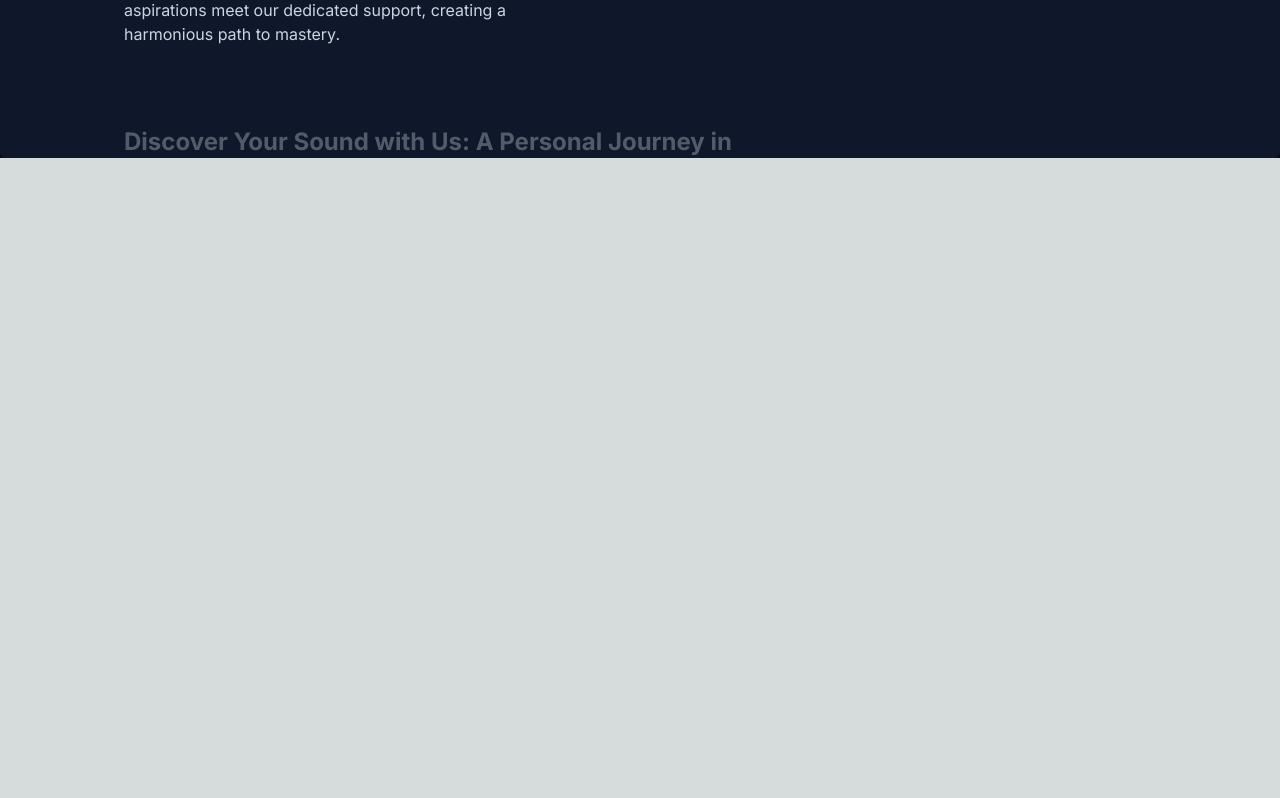
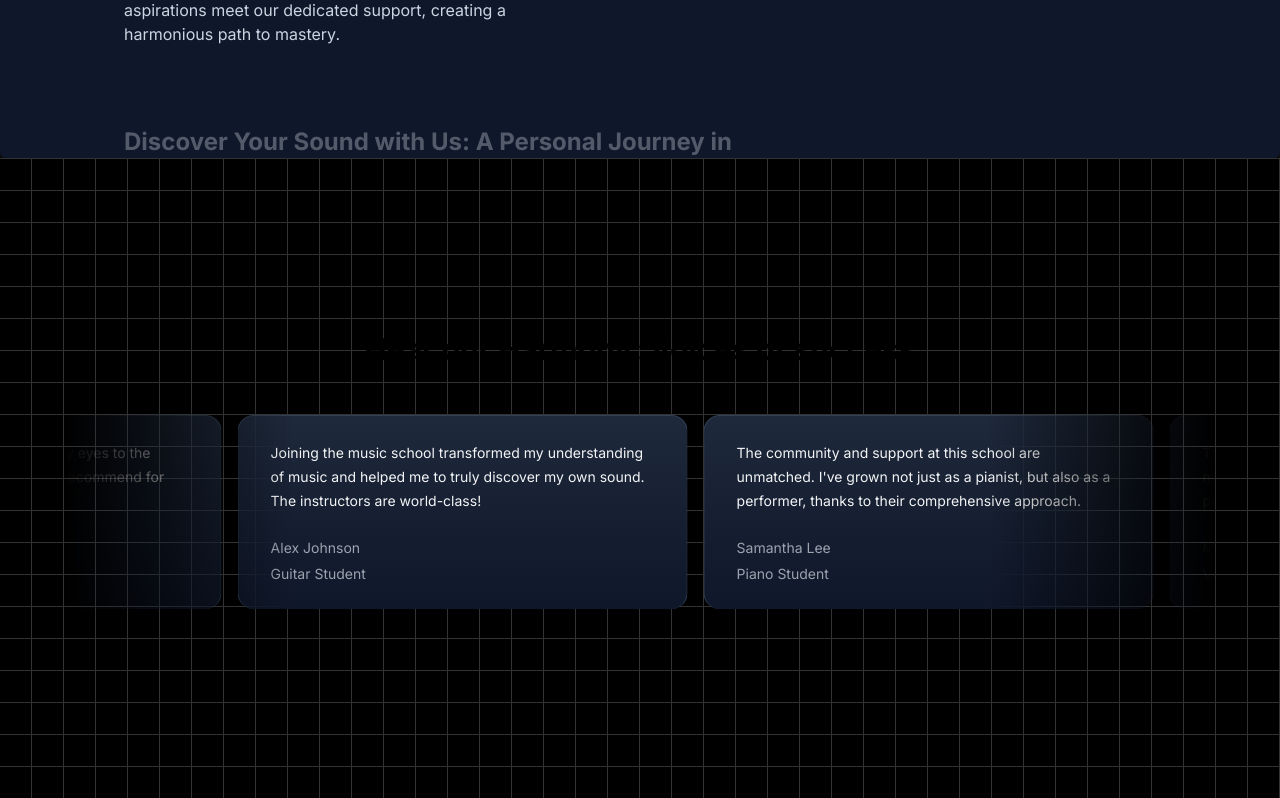
Before and after one commit to sutharrahul/music-courses, a Next.js app: page / in a window 1280 px wide. Shown: the part 1694-2492 px from the top of the page. Before the commit the page ends 1852 px from the top, so only its background shows below. Built offline with nearby package versions, Linux system fonts and the light colour scheme.

Commit message:
MusicSchoolTestimonials create

```diff
--- a/package.json
+++ b/package.json
@@ -12,6 +12,7 @@
     "@tabler/icons-react": "^3.6.0",
     "clsx": "^2.1.1",
     "framer-motion": "^11.2.10",
+    "mini-svg-data-uri": "^1.4.4",
     "next": "14.2.3",
     "react": "^18",
     "react-dom": "^18",
--- a/src/app/page.tsx
+++ b/src/app/page.tsx
@@ -1,13 +1,15 @@
 import FeaturedCourses from "@/components/FeaturedCourses";
 import HeroSection from "@/components/HeroSection";
+import MusicSchoolTestimonials from "@/components/MusicSchoolTestimonials";
 import WhyChooseUs from "@/components/WhyChooseUs";
 
 export default function Home() {
   return (
-    <main className="min-h-screen bg-black/[0.96] antialiased bg-grid-white/[0.02]">
+    <main className="min-h-screen bg-black/[0.96] antialiased bg-grid-white/[0.02] ">
       <HeroSection />
       <FeaturedCourses />
       <WhyChooseUs />
+      <MusicSchoolTestimonials />
     </main>
   );
 }
--- /dev/null
+++ b/src/components/MusicSchoolTestimonials.tsx
@@ -0,0 +1,55 @@
+"use client";
+
+import { InfiniteMovingCards } from "./ui/infinite-moving-cards";
+
+const musicSchoolTestimonials = [
+  {
+    quote:
+      "Joining the music school transformed my understanding of music and helped me to truly discover my own sound. The instructors are world-class!",
+    name: "Alex Johnson",
+    title: "Guitar Student",
+  },
+  {
+    quote:
+      "The community and support at this school are unmatched. I've grown not just as a pianist, but also as a performer, thanks to their comprehensive approach.",
+    name: "Samantha Lee",
+    title: "Piano Student",
+  },
+  {
+    quote:
+      "This school offered me the tools and confidence to take my singing to the next level. I'm endlessly grateful for the personalized coaching.",
+    name: "Michael Chen",
+    title: "Vocal Student",
+  },
+  {
+    quote:
+      "As a violinist, finding the right mentor can be challenging, but this school matched me with a teacher who truly understands my goals and challenges.",
+    name: "Emily Taylor",
+    title: "Violin Student",
+  },
+  {
+    quote:
+      "The production courses here opened my eyes to the intricacies of music production. Highly recommend for any aspiring producers!",
+    name: "Chris Morales",
+    title: "Music Production Student",
+  },
+];
+
+export default function MusicSchoolTestimonials() {
+  return (
+    <div className="h-[40rem] w-full dark:bg-black dark:bg-grid-white/[0.2] relative flex flex-col items-center justify-center overflow-hidden">
+      <h2 className="text-3xl font-bold text-center mb-8 z-10">
+        Hear our Harmony: Voices of success
+      </h2>
+      <div className="flex justify-center w-full overflow-hidden px-4 sm:px-6 lg:px-8">
+        <div className="w-full max-w-6xl">
+          <InfiniteMovingCards
+            items={musicSchoolTestimonials}
+            direction="right"
+            speed="slow"
+          />
+        </div>
+      </div>
+    </div>
+  );
+}
--- /dev/null
+++ b/src/components/ui/infinite-moving-cards.tsx
@@ -0,0 +1,121 @@
+"use client";
+
+import { cn } from "@/utils/cn";
+import React, { useEffect, useState } from "react";
+
+export const InfiniteMovingCards = ({
+  items,
+  direction = "left",
+  speed = "fast",
+  pauseOnHover = true,
+  className,
+}: {
+  items: {
+    quote: string;
+    name: string;
+    title: string;
+  }[];
+  direction?: "left" | "right";
+  speed?: "fast" | "normal" | "slow";
+  pauseOnHover?: boolean;
+  className?: string;
+}) => {
+  const containerRef = React.useRef<HTMLDivElement>(null);
+  const scrollerRef = React.useRef<HTMLUListElement>(null);
+
+  useEffect(() => {
+    addAnimation();
+  }, []);
+  const [start, setStart] = useState(false);
+  function addAnimation() {
+    if (containerRef.current && scrollerRef.current) {
+      const scrollerContent = Array.from(scrollerRef.current.children);
+
+      scrollerContent.forEach((item) => {
+        const duplicatedItem = item.cloneNode(true);
+        if (scrollerRef.current) {
+          scrollerRef.current.appendChild(duplicatedItem);
+        }
+      });
+
+      getDirection();
+      getSpeed();
+      setStart(true);
+    }
+  }
+  const getDirection = () => {
+    if (containerRef.current) {
+      if (direction === "left") {
+        containerRef.current.style.setProperty(
+          "--animation-direction",
+          "forwards"
+        );
+      } else {
+        containerRef.current.style.setProperty(
+          "--animation-direction",
+          "reverse"
+        );
+      }
+    }
+  };
+  const getSpeed = () => {
+    if (containerRef.current) {
+      if (speed === "fast") {
+        containerRef.current.style.setProperty("--animation-duration", "20s");
+      } else if (speed === "normal") {
+        containerRef.current.style.setProperty("--animation-duration", "40s");
+      } else {
+        containerRef.current.style.setProperty("--animation-duration", "80s");
+      }
+    }
+  };
+  return (
+    <div
+      ref={containerRef}
+      className={cn(
+        "scroller relative z-20  max-w-7xl overflow-hidden  [mask-image:linear-gradient(to_right,transparent,white_20%,white_80%,transparent)]",
+        className
+      )}
+    >
+      <ul
+        ref={scrollerRef}
+        className={cn(
+          " flex min-w-full shrink-0 gap-4 py-4 w-max flex-nowrap",
+          start && "animate-scroll ",
+          pauseOnHover && "hover:[animation-play-state:paused]"
+        )}
+      >
+        {items.map((item, idx) => (
+          <li
+            className="w-[350px] max-w-full relative rounded-2xl border border-b-0 flex-shrink-0 border-slate-700 px-8 py-6 md:w-[450px]"
+            style={{
+              background:
+                "linear-gradient(180deg, var(--slate-800), var(--slate-900)",
+            }}
+            key={item.name}
+          >
+            <blockquote>
+              <div
+                aria-hidden="true"
+                className="user-select-none -z-1 pointer-events-none absolute -left-0.5 -top-0.5 h-[calc(100%_+_4px)] w-[calc(100%_+_4px)]"
+              ></div>
+              <span className=" relative z-20 text-sm leading-[1.6] text-gray-100 font-normal">
+                {item.quote}
+              </span>
+              <div className="relative z-20 mt-6 flex flex-row items-center">
+                <span className="flex flex-col gap-1">
+                  <span className=" text-sm leading-[1.6] text-gray-400 font-normal">
+                    {item.name}
+                  </span>
+                  <span className=" text-sm leading-[1.6] text-gray-400 font-normal">
+                    {item.title}
+                  </span>
+                </span>
+              </div>
+            </blockquote>
+          </li>
+        ))}
+      </ul>
+    </div>
+  );
+};
--- a/tailwind.config.ts
+++ b/tailwind.config.ts
@@ -1,5 +1,6 @@
 import type { Config } from "tailwindcss";
 
+const svgToDataUri = require("mini-svg-data-uri");
 const colors = require("tailwindcss/colors");
 const {
   default: flattenColorPalette,
@@ -15,7 +16,28 @@ function addVariablesForColors({ addBase, theme }: any) {
     ":root": newVars,
   });
 }
-
+function addSvgPatterns({ matchUtilities, theme }: any) {
+  matchUtilities(
+    {
+      'bg-grid': (value: any) => ({
+        backgroundImage: `url("${svgToDataUri(
+          `<svg xmlns="http://www.w3.org/2000/svg" viewBox="0 0 32 32" width="32" height="32" fill="none" stroke="${value}"><path d="M0 .5H31.5V32"/></svg>`
+        )}")`,
+      }),
+      'bg-grid-small': (value: any) => ({
+        backgroundImage: `url("${svgToDataUri(
+          `<svg xmlns="http://www.w3.org/2000/svg" viewBox="0 0 32 32" width="8" height="8" fill="none" stroke="${value}"><path d="M0 .5H31.5V32"/></svg>`
+        )}")`,
+      }),
+      'bg-dot': (value: any) => ({
+        backgroundImage: `url("${svgToDataUri(
+          `<svg xmlns="http://www.w3.org/2000/svg" viewBox="0 0 32 32" width="16" height="16" fill="none"><circle fill="${value}" id="pattern-circle" cx="10" cy="10" r="1.6257413380501518"></circle></svg>`
+        )}")`,
+      }),
+    },
+    { values: flattenColorPalette(theme('backgroundColor')), type: 'color' }
+  );
+}
 const config: Config = {
   content: [
     "./src/pages/**/*.{js,ts,jsx,tsx,mdx}",
@@ -28,6 +50,7 @@ const config: Config = {
       animation: {
         spotlight: "spotlight 2s ease .75s 1 forwards",
         shimmer: "shimmer 2s linear infinite",
+        scroll:  "scroll var(--animation-duration, 40s) var(--animation-direction, forwards) linear infinite",
       },
       keyframes: {
         shimmer: {
@@ -48,6 +71,11 @@ const config: Config = {
             transform: "translate(-40%,-40%) scale(1.2)",
           },
         },
+        scroll: {
+          to: {
+            transform: "translate(calc(-50% - 0.5rem))",
+          },
+        },
       },
       backgroundImage: {
         "gradient-radial": "radial-gradient(var(--tw-gradient-stops))",
@@ -56,6 +84,6 @@ const config: Config = {
       },
     },
   },
-  plugins: [addVariablesForColors],
+  plugins: [addVariablesForColors,addSvgPatterns],
 };
 export default config;
```
Also changed, not shown: 1 other file (tests, documents, lock files or other folders).
